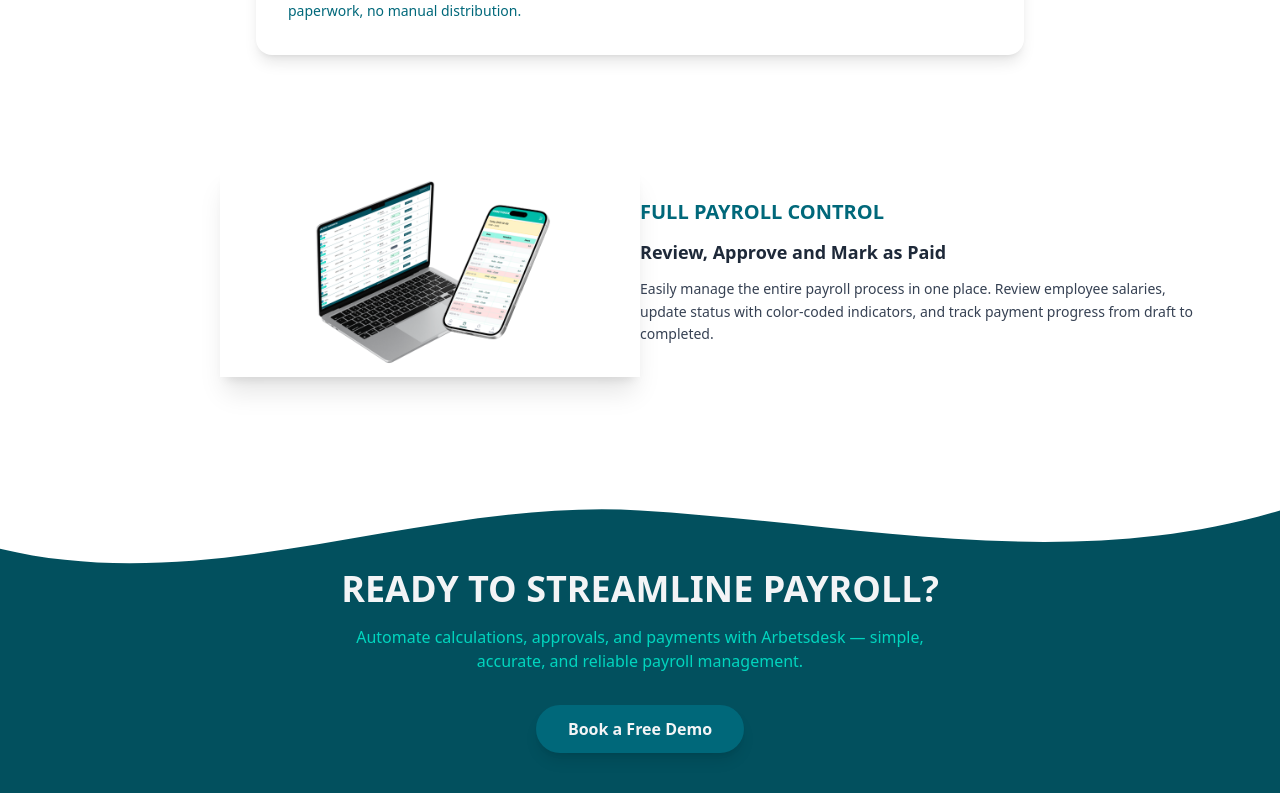
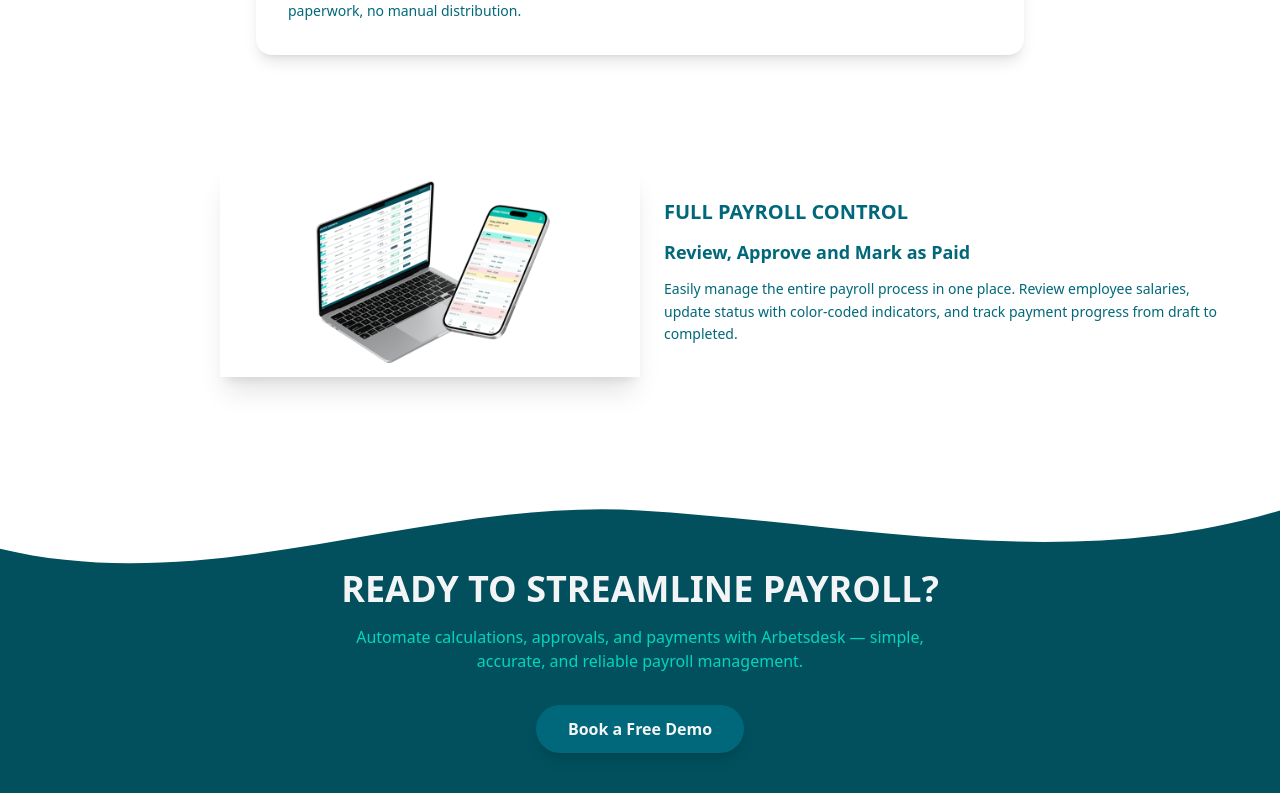
Before and after one commit to raselrzl/arbetsdesk, a Next.js app: page /features/payroll in a window 1280 px wide. Shown: the part 1215-2008 px from the top of the page. Built offline with nearby package versions, Linux system fonts and the light colour scheme; no server answers.

Commit message:
salary find for each month

```diff
--- a/app/(mainpage)/features/payroll/page.tsx
+++ b/app/(mainpage)/features/payroll/page.tsx
@@ -98,7 +98,7 @@ export default function PayrollPage() {
             <h2 className="text-xl font-extrabold mb-4 uppercase">
               Instant Payslips & Email Delivery
             </h2>
-            <p className="text-sm leading-relaxed text-justify">
+            <p className="text-sm leading-relaxed text-justify text-[#00687a]">
               Generate professional payslips with one click and send them directly to employees
               via email. No paperwork, no manual distribution.
             </p>
@@ -128,14 +128,14 @@ export default function PayrollPage() {
             </div>
           </motion.div>
 
-          <div className="max-w-xl">
+          <div className="max-w-xl m-6">
             <h1 className="text-xl font-extrabold mb-3 text-[#00687a] uppercase">
               Full Payroll Control
             </h1>
-            <h2 className="text-lg font-semibold mb-3 text-gray-800">
+            <h2 className="text-lg font-semibold mb-3 text-[#00687a]">
               Review, Approve and Mark as Paid
             </h2>
-            <p className="text-gray-700 text-sm leading-relaxed">
+            <p className="text-[#00687a] text-sm leading-relaxed">
               Easily manage the entire payroll process in one place. Review employee
               salaries, update status with color-coded indicators, and track payment
               progress from draft to completed.
```
